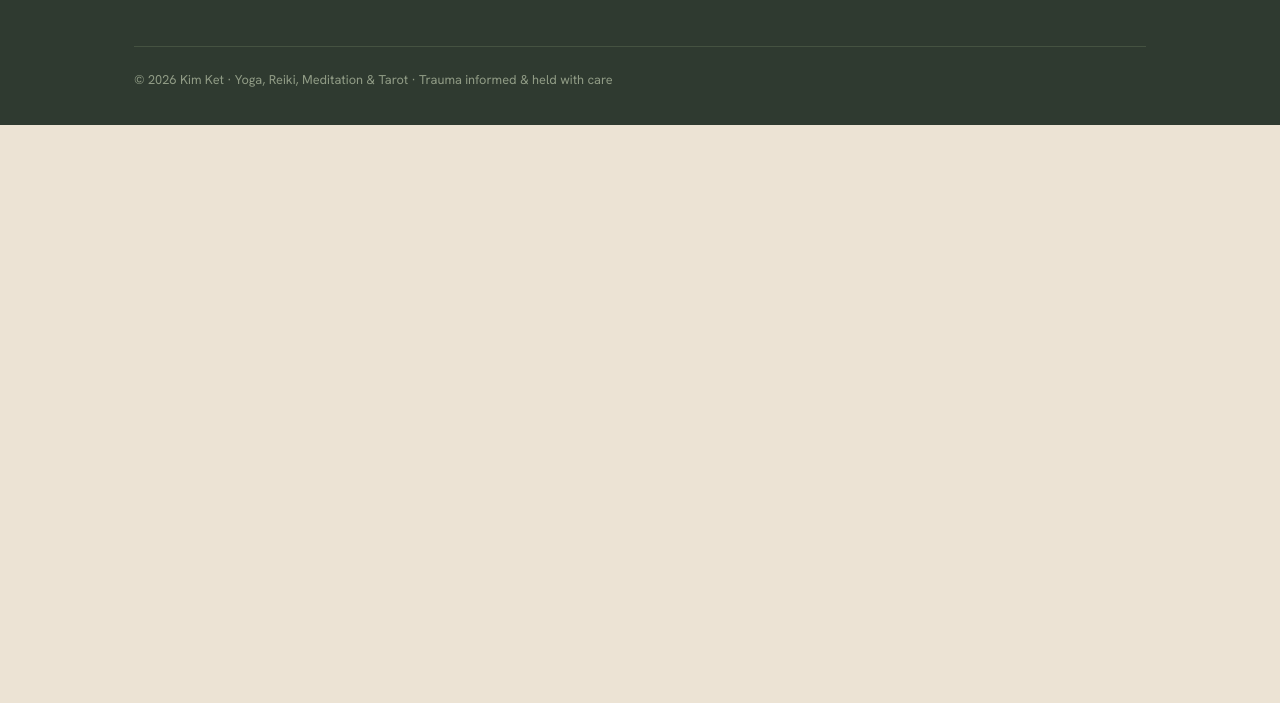
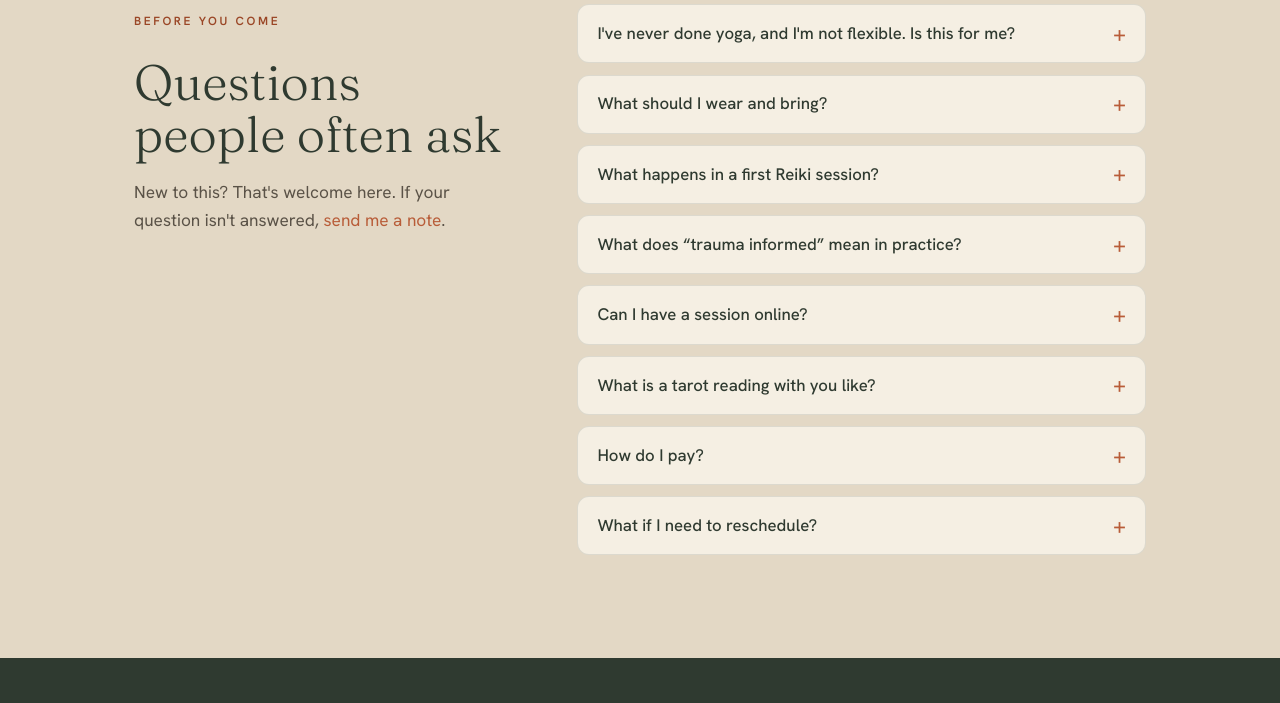
Before and after one commit to jetech37/kim-ket, a plain HTML site: page index.html in a window 1280 px wide. Shown: the part 5000-5703 px from the top of the page. Before the commit the page ends 5125 px from the top, so only its background shows below. Drawn offline with Linux system fonts and the light colour scheme.

Commit message:
Add an FAQ for first-time visitors
Eight questions: experience and flexibility, what to wear, a first Reiki
session, what trauma informed means, online sessions, tarot, payment and
rescheduling. Linked from the footer.

Co-Authored-By: Claude Opus 5.5 <noreply@anthropic.com>
Claude-Session: https://claude.ai/code/session_01LuDuPYzs6uxeBaosec6n83

```diff
--- a/index.html
+++ b/index.html
@@ -170,6 +170,18 @@
   .creds ul{list-style:none;margin:.7em 0 0;padding:0;display:grid;gap:.45em;}
   .creds li{position:relative;padding-left:1.3em;color:var(--ink-soft);line-height:1.45;}
   .creds li::before{content:"";position:absolute;left:0;top:.55em;width:.5em;height:.5em;border-radius:50% 0;background:var(--terracotta);transform:rotate(-45deg);opacity:.8;}
+  /* ---------- faq ---------- */
+  .faq-grid{display:grid;grid-template-columns:minmax(0,.8fr) minmax(0,1.2fr);gap:clamp(1.5rem,5vw,4.5rem);align-items:start;}
+  .faq-list{display:grid;gap:.7rem;}
+  .faq-item{background:var(--paper);border:1px solid rgba(47,58,48,.12);border-radius:12px;padding:0 1.2rem;}
+  .faq-item summary{cursor:pointer;list-style:none;padding:1.05rem 2rem 1.05rem 0;position:relative;font-weight:500;color:var(--sage-deep);font-size:1.05rem;line-height:1.4;}
+  .faq-item summary::-webkit-details-marker{display:none;}
+  .faq-item summary::after{content:"+";position:absolute;right:0;top:50%;transform:translateY(-50%);font-size:1.4rem;color:var(--terracotta);transition:transform .2s ease;}
+  .faq-item[open] summary::after{transform:translateY(-50%) rotate(45deg);}
+  .faq-item summary:focus-visible{outline:2px solid var(--terracotta);outline-offset:4px;border-radius:6px;}
+  .faq-item p{margin:0 0 1.1rem;color:var(--ink-soft);line-height:1.6;}
+  .faq-grid .sec-head a{color:var(--terracotta);}
+  @media (max-width:880px){.faq-grid{grid-template-columns:1fr}}
   /* ---------- youtube ---------- */
   .yt-grid{display:grid;grid-template-columns:minmax(0,.8fr) minmax(0,1.2fr);gap:clamp(2rem,5vw,4.5rem);align-items:center;}
   .yt-logo{width:100%;max-width:360px;height:auto;justify-self:center;filter:drop-shadow(0 18px 30px rgba(47,58,48,.22));}
@@ -524,6 +536,51 @@
   </div>
 </section>
 
+<!-- ============ FAQ ============ -->
+<section class="band band-paper" id="faq">
+  <div class="wrap faq-grid">
+    <div class="sec-head reveal">
+      <span class="eyebrow">Before you come</span>
+      <h2>Questions people often ask</h2>
+      <p>New to this? That's welcome here. If your question isn't answered, <a href="#contact">send me a note</a>.</p>
+    </div>
+    <div class="faq-list reveal">
+        <details class="faq-item">
+          <summary>I've never done yoga, and I'm not flexible. Is this for me?</summary>
+          <p>Yes. You don't need any experience or flexibility, just a willingness to show up as you are. I offer options for every pose, and you're always welcome to rest. We start where your body is today.</p>
+        </details>
+        <details class="faq-item">
+          <summary>What should I wear and bring?</summary>
+          <p>Wear something comfortable you can move and breathe in, like leggings or loose pants and a soft top. Bring water. For in-person yoga I can provide a mat; you're welcome to bring your own. For Reiki, meditation and tarot, everyday clothes are perfect.</p>
+        </details>
+        <details class="faq-item">
+          <summary>What happens in a first Reiki session?</summary>
+          <p>We start with a short, unhurried conversation about how you're feeling and what you'd like support with. Then you rest fully clothed, lying down or seated, while I place my hands lightly on or just above areas like the head, shoulders and feet. Many people feel warmth, calm or tingling; some simply feel very relaxed or drift off. You can ask me to pause or change anything at any time. Afterward we take a few quiet minutes to talk about what you noticed. Reiki is a complement to medical care, never a replacement for it.</p>
+        </details>
+        <details class="faq-item">
+          <summary>What does “trauma informed” mean in practice?</summary>
+          <p>It means you are in charge of your own experience. I offer choices instead of commands, I ask before any touch and you can say no at any point without explaining why, and there is no pressure to share your story. We move at your pace, and I pay attention to how you're doing so you feel safe and grounded the whole time.</p>
+        </details>
+        <details class="faq-item">
+          <summary>Can I have a session online?</summary>
+          <p>Yes. Yoga, meditation, tarot and distance Reiki all work well over video. You just need a quiet space where you won't be interrupted and a phone or computer with a camera. I'll send everything you need when we confirm your time.</p>
+        </details>
+        <details class="faq-item">
+          <summary>What is a tarot reading with you like?</summary>
+          <p>Gentle and judgment free. The cards are a way to reflect on a question or a season of your life and to hear your own inner knowing more clearly. A reading is a conversation, not a fortune: you leave with insight and next steps, not predictions you have to worry about.</p>
+        </details>
+        <details class="faq-item">
+          <summary>How do I pay?</summary>
+          <p>You can pay easily by Venmo, Cash App or Zelle. I'll share my details when we confirm your session.</p>
+        </details>
+        <details class="faq-item">
+          <summary>What if I need to reschedule?</summary>
+          <p>Life happens. Just let me know as soon as you can and we'll find another time that works for you.</p>
+        </details>
+    </div>
+  </div>
+</section>
+
 <!-- ============ FOOTER ============ -->
 <footer>
   <div class="wrap foot-inner">
@@ -533,6 +590,7 @@
       <a href="#services">Services</a>
       <a href="#gallery" data-needs="photos">Gallery</a>
       <a href="#book">Book</a>
+      <a href="#faq">FAQ</a>
       <a href="#contact">Contact</a>
       <a href="#" data-social="youtube" target="_blank" rel="noopener" hidden>YouTube</a>
       <a href="#" id="ig-link" target="_blank" rel="noopener" hidden>Instagram</a>
```
